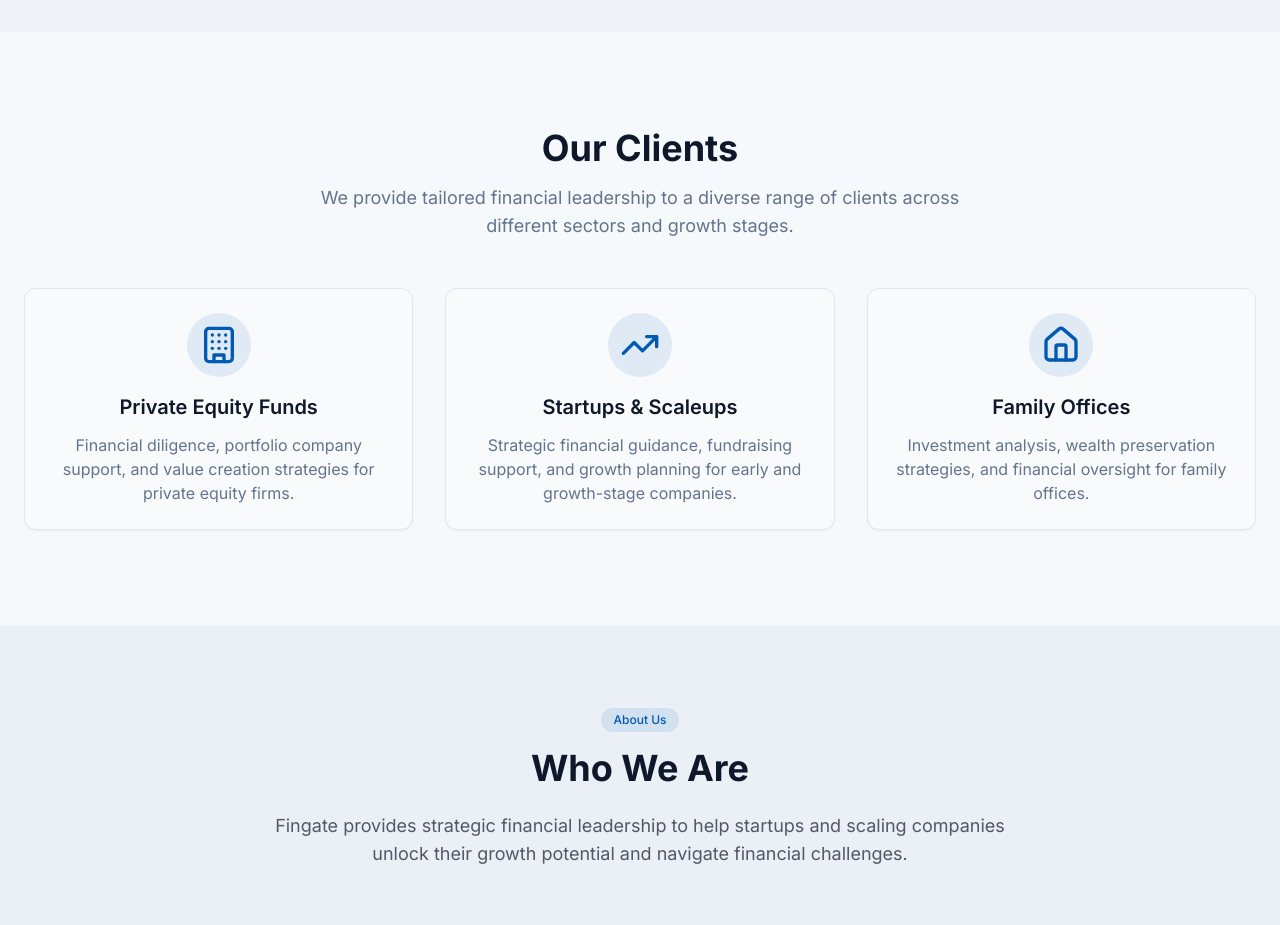
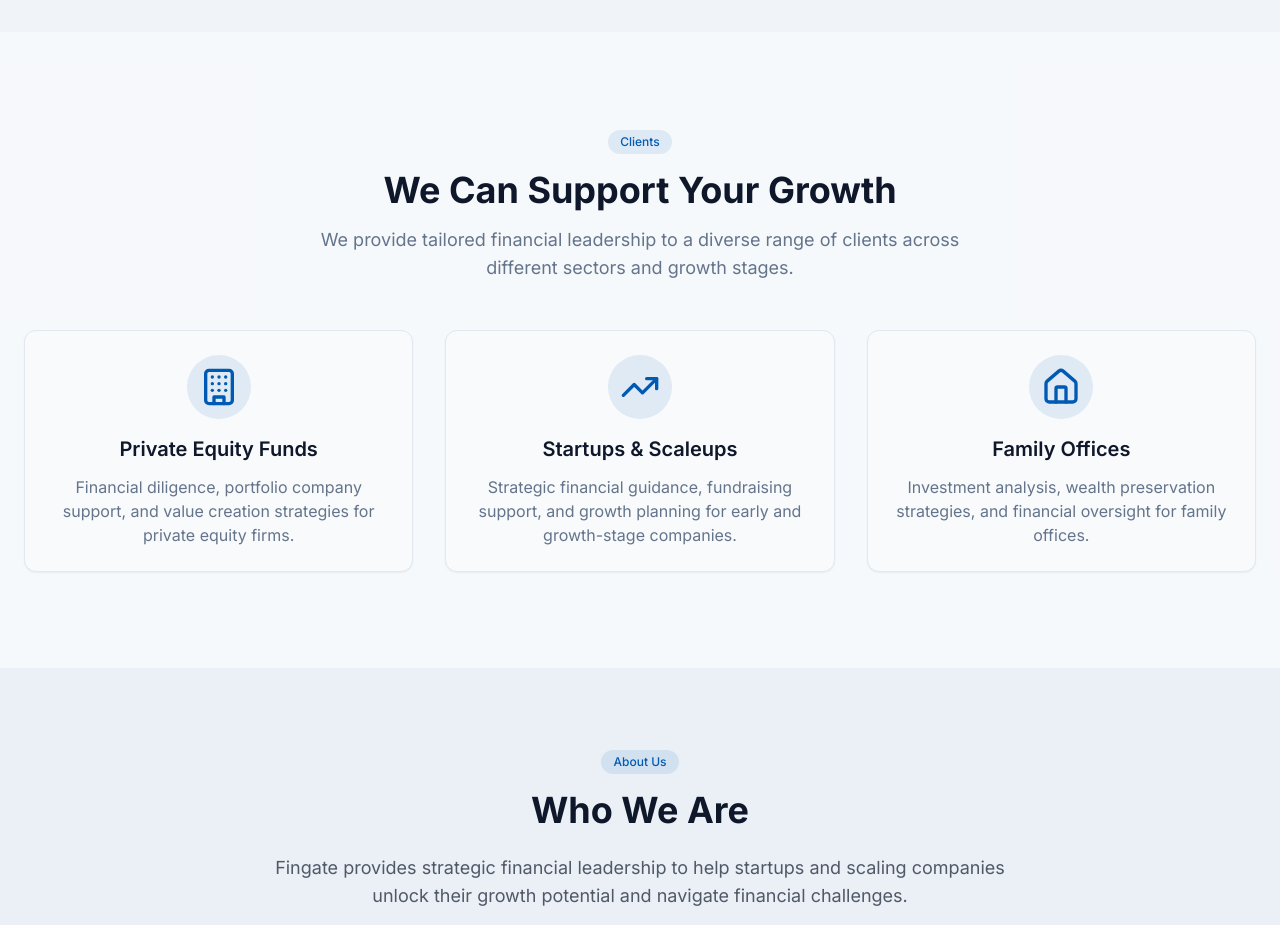
Before and after one commit to rafaelmaranonpy-ui/fingatecfo, a React (Vite) app: page / in a window 1280 px wide. Shown: the part 1460-2385 px from the top of the page. Built offline with nearby package versions, Linux system fonts and the light colour scheme.

Commit message:
Refactor: Update Clients section
Update the Clients section to match the Services section's styling.

```diff
--- a/src/components/Clients.tsx
+++ b/src/components/Clients.tsx
@@ -25,7 +25,10 @@ export const Clients = () => {
     <section id="clients" className="py-16 md:py-24 bg-muted/30">
       <div className="container mx-auto px-4 md:px-6">
         <div className="text-center mb-12">
-          <h2 className="text-3xl md:text-4xl font-bold mb-4">Our Clients</h2>
+          <div className="inline-flex items-center px-3 py-1 rounded-full bg-primary/10 text-primary text-xs font-medium mb-4">
+            <span>Clients</span>
+          </div>
+          <h2 className="text-3xl md:text-4xl font-bold mb-4">We Can Support Your Growth</h2>
           <p className="text-lg text-muted-foreground max-w-2xl mx-auto">
             We provide tailored financial leadership to a diverse range of clients across different sectors and growth stages.
           </p>
```
